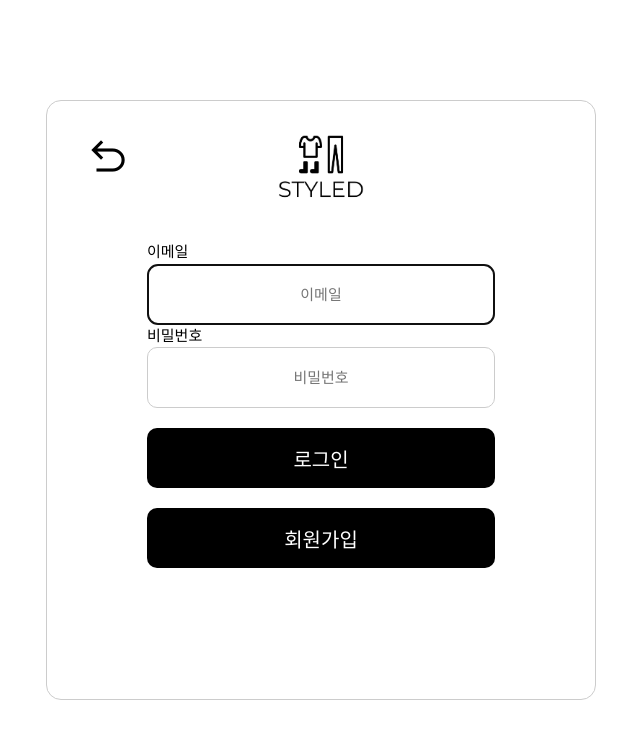
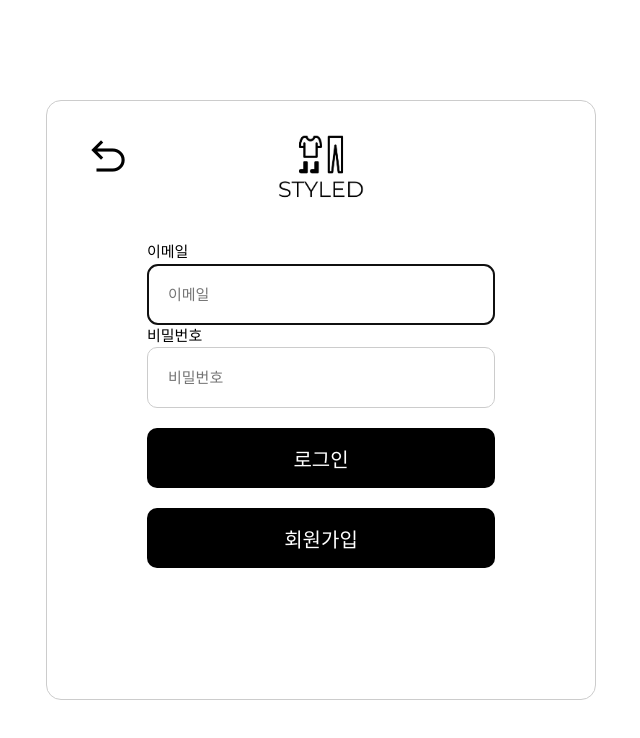
Before and after one commit to prgrms-fe-devcourse/FEDC5_STYLED_sehee, a React (Vite) app: page /login in a window 1280 px wide. Shown: the top 738 px of the page, without its empty margins (319-959 px from the left). Built offline with nearby package versions, Linux system fonts and the light colour scheme; no server answers; a web font is replaced by a local one.

Commit message:
Design: 로그인 폼 텍스트 정렬 왼쪽으로 수정

```diff
--- a/src/Components/Login/LoginForm/index.tsx
+++ b/src/Components/Login/LoginForm/index.tsx
@@ -48,7 +48,6 @@ const LoginForm = ({ onSuccessCallback, onErrorCallback }: Props) => {
         errorMessage={errors.email}
         onChange={handleOnChange}
         style={{
-          textAlign: 'center',
           padding: size.large,
           fontSize: size.medium,
         }}
@@ -62,7 +61,6 @@ const LoginForm = ({ onSuccessCallback, onErrorCallback }: Props) => {
         errorMessage={errors.password}
         onChange={handleOnChange}
         style={{
-          textAlign: 'center',
           padding: size.large,
           fontSize: size.medium,
         }}
```
